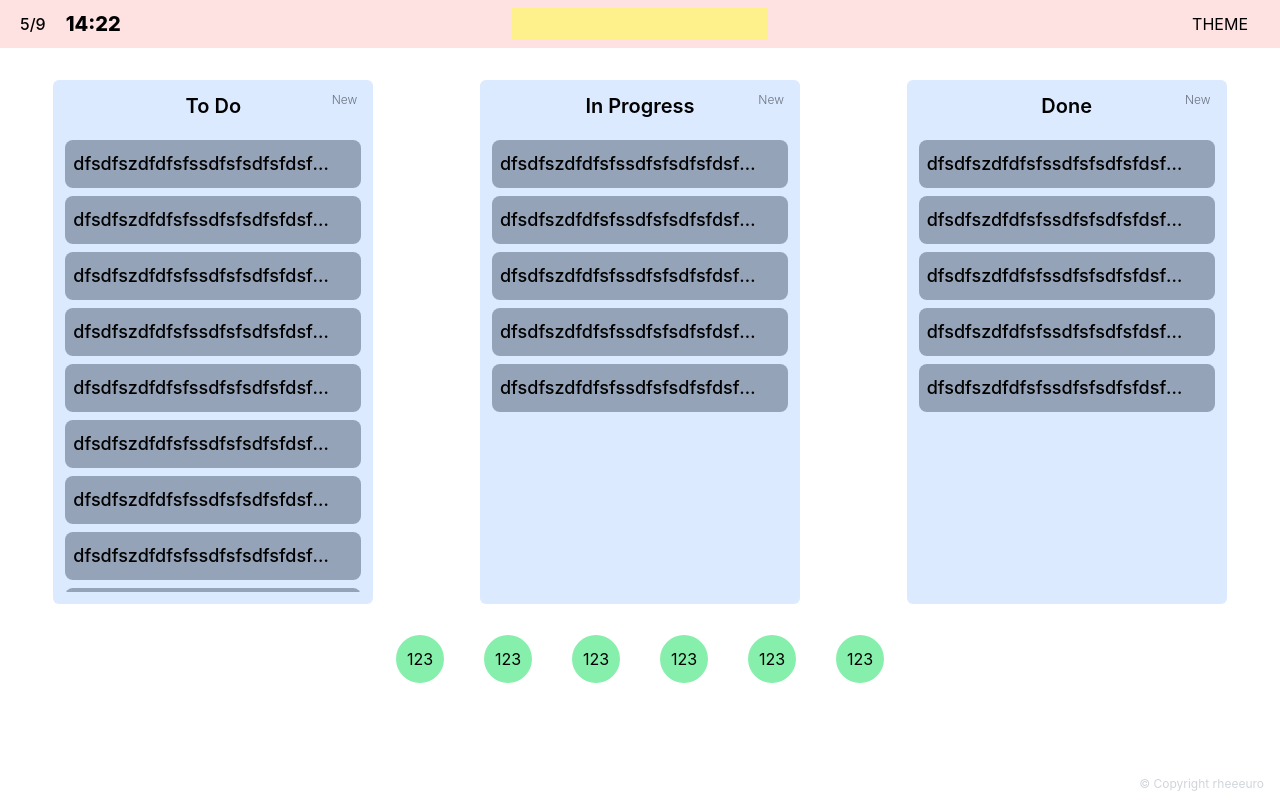
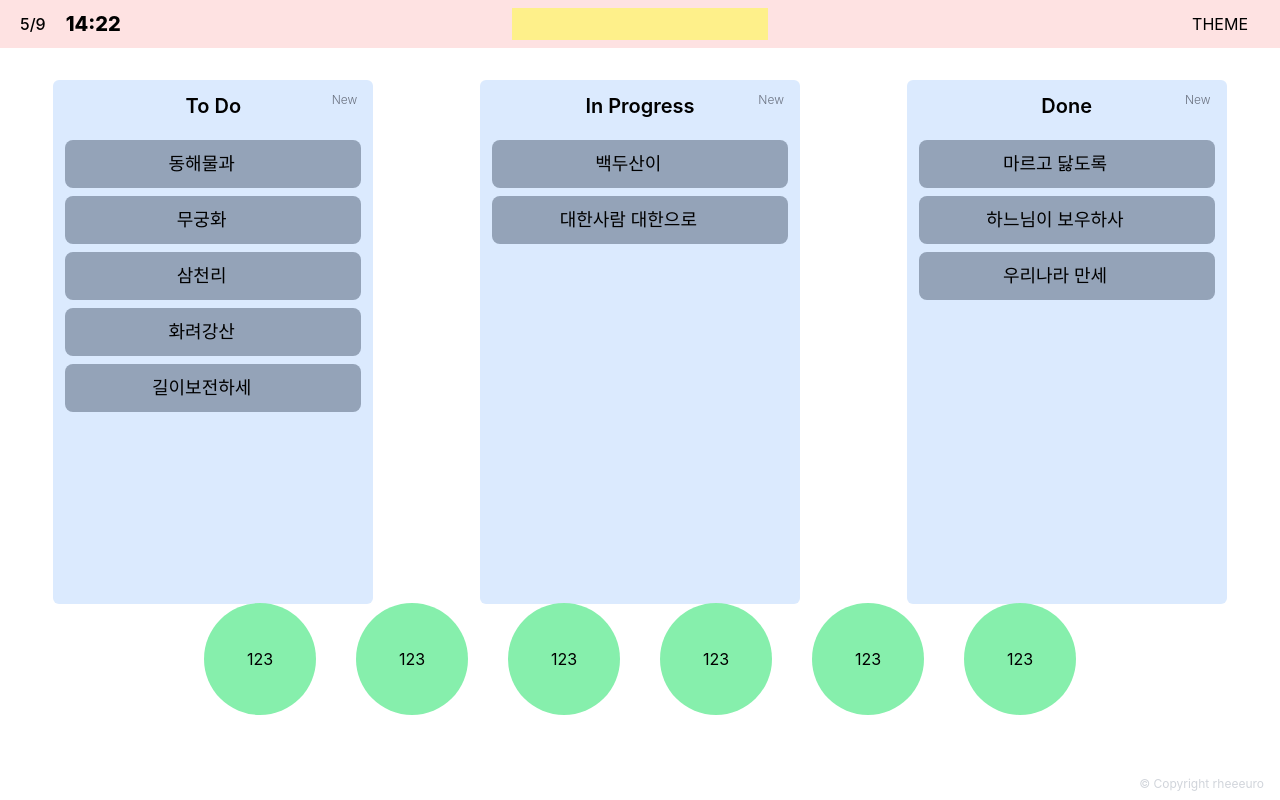
Before and after one commit to rheeeuro/homepage, a React (Create React App) app: page / in a window 1280 px wide. Built offline with nearby package versions, Linux system fonts and the light colour scheme.

Commit message:
draggable

```diff
--- a/package.json
+++ b/package.json
@@ -12,6 +12,8 @@
     "@types/react-dom": "^18.2.4",
     "react": "^18.2.0",
     "react-color": "^2.19.3",
+    "react-dnd": "^16.0.1",
+    "react-dnd-html5-backend": "^16.0.1",
     "react-dom": "^18.2.0",
     "react-scripts": "5.0.1",
     "tailwind-styled-components": "^2.2.0",
--- a/src/App.tsx
+++ b/src/App.tsx
@@ -1,4 +1,6 @@
 import tw from "tailwind-styled-components";
+import { DndProvider } from "react-dnd";
+import { HTML5Backend } from "react-dnd-html5-backend";
 import "./App.css";
 import Bookmark from "./components/Bookmark";
 import Footer from "./components/Footer";
@@ -24,10 +26,12 @@ function App() {
   return (
     <Container>
       <Header />
-      <Content>
-        <ToDo />
-        <Bookmark />
-      </Content>
+      <DndProvider backend={HTML5Backend}>
+        <Content>
+          <ToDo />
+          <Bookmark />
+        </Content>
+      </DndProvider>
       <Footer />
     </Container>
   );
--- a/src/components/BookmarkItem.tsx
+++ b/src/components/BookmarkItem.tsx
@@ -1,19 +1,28 @@
 import tw from "tailwind-styled-components";
 
 const Container = tw.div`
-w-12
-h-12
+w-28
+h-28
 m-5
 flex
 flex-row
 justify-center
 items-center
 rounded-full
+relative
 bg-green-300
 `;
 
+const Title = tw.h1`
+absolute
+`;
+
 export function BookmarkItem() {
-  return <Container>123</Container>;
+  return (
+    <Container>
+      <Title>123</Title>
+    </Container>
+  );
 }
 
 export default BookmarkItem;
--- a/src/components/ToDo.tsx
+++ b/src/components/ToDo.tsx
@@ -1,6 +1,7 @@
 import tw from "tailwind-styled-components";
 import ToDoColumn from "./ToDoColumn";
 import ToDoItem from "./ToDoItem";
+import { useState } from "react";
 
 const Container = tw.div`
 pt-8
@@ -11,38 +12,44 @@ flex-row
 justify-around
 `;
 
+const TODO_COLUMN = ["To Do", "In Progress", "Done"];
+
+export interface ToDoItem {
+  column: string;
+  text: string;
+}
+
 export function ToDo() {
+  const [toDoItems, setToDoItems] = useState<ToDoItem[]>([
+    { column: "To Do", text: "동해물과" },
+    { column: "In Progress", text: "백두산이" },
+    { column: "Done", text: "마르고 닳도록" },
+    { column: "Done", text: "하느님이 보우하사" },
+    { column: "Done", text: "우리나라 만세" },
+    { column: "To Do", text: "무궁화" },
+    { column: "To Do", text: "삼천리" },
+    { column: "To Do", text: "화려강산" },
+    { column: "In Progress", text: "대한사람 대한으로" },
+    { column: "To Do", text: "길이보전하세" },
+  ]);
+
   return (
     <Container>
-      <ToDoColumn title={"To Do"}>
-        <ToDoItem />
-        <ToDoItem />
-        <ToDoItem />
-        <ToDoItem />
-        <ToDoItem />
-        <ToDoItem />
-        <ToDoItem />
-        <ToDoItem />
-        <ToDoItem />
-        <ToDoItem />
-        <ToDoItem />
-        <ToDoItem />
-        <ToDoItem />
-      </ToDoColumn>
-      <ToDoColumn title={"In Progress"}>
-        <ToDoItem />
-        <ToDoItem />
-        <ToDoItem />
-        <ToDoItem />
-        <ToDoItem />
-      </ToDoColumn>
-      <ToDoColumn title={"Done"}>
-        <ToDoItem />
-        <ToDoItem />
-        <ToDoItem />
-        <ToDoItem />
-        <ToDoItem />
-      </ToDoColumn>
+      {TODO_COLUMN.map((title, index) => {
+        return (
+          <ToDoColumn
+            title={title}
+            setToDoItems={setToDoItems}
+            toDoItems={toDoItems}
+          >
+            {toDoItems
+              .filter((item) => item.column === title)
+              .map((item, index) => (
+                <ToDoItem text={item.text} type={"todo"} />
+              ))}
+          </ToDoColumn>
+        );
+      })}
     </Container>
   );
 }
--- a/src/components/ToDoColumn.tsx
+++ b/src/components/ToDoColumn.tsx
@@ -1,5 +1,7 @@
 import { ReactNode } from "react";
+import { useDrop } from "react-dnd";
 import tw from "tailwind-styled-components";
+import { ToDoItem } from "./ToDo";
 
 const Container = tw.div`
 w-1/4
@@ -43,17 +45,51 @@ hover:text-gray-700
 
 interface ToDoColumnProps {
   title: string;
+  setToDoItems: React.Dispatch<React.SetStateAction<ToDoItem[]>>;
+  toDoItems: ToDoItem[];
   children: ReactNode;
 }
 
-export function ToDoColumn({ title, children }: ToDoColumnProps) {
+interface DropProps {
+  text: string;
+}
+
+export function ToDoColumn({
+  title,
+  setToDoItems,
+  toDoItems,
+  children,
+}: ToDoColumnProps) {
+  const [{ isOver }, drop] = useDrop(
+    () => ({
+      accept: "todo",
+      drop: (a: DropProps) => {
+        console.log(a.text, title);
+        moveToDo(a.text, title);
+      },
+      collect: (monitor) => ({
+        isOver: !!monitor.isOver(),
+      }),
+    }),
+    [title]
+  );
+
+  const moveToDo = (text: string, dest: string) => {
+    setToDoItems((prev) => [
+      ...prev.filter((item) => item.text !== text),
+      { text: text, column: dest },
+    ]);
+  };
+
   return (
-    <Container>
+    <Container ref={drop}>
       <TitleContainer>
         <Title>{title}</Title>
         <NewButton>New</NewButton>
       </TitleContainer>
-      <Items>{children}</Items>
+      <Items style={isOver ? { backgroundColor: "rgba(0, 0, 0, 0.1)" } : {}}>
+        {children}
+      </Items>
     </Container>
   );
 }
--- a/src/components/ToDoItem.tsx
+++ b/src/components/ToDoItem.tsx
@@ -1,4 +1,6 @@
-import { useState } from "react";
+import { useState, memo } from "react";
+import type { FC } from "react";
+import { useDrag } from "react-dnd";
 import tw from "tailwind-styled-components";
 
 const Container = tw.div`
@@ -27,11 +29,31 @@ const DeleteButton = tw.button`
 text-xs
 `;
 
-export function ToDoItem() {
+interface ToDoItemProps {
+  text: string;
+  type: string;
+}
+
+export const ToDoItem: FC<ToDoItemProps> = memo(function ToDoItem({
+  text,
+  type,
+}) {
   const [hover, setHover] = useState<boolean>(false);
+  const [{ isDragging }, drag] = useDrag(
+    () => ({
+      type,
+      item: { text },
+      collect: (monitor) => ({
+        isDragging: !!monitor.isDragging(),
+      }),
+    }),
+    [text, type]
+  );
 
   return (
     <Container
+      ref={drag}
+      style={{ opacity: isDragging ? 0.5 : 1 }}
       onMouseEnter={() => {
         setHover(true);
       }}
@@ -39,12 +61,12 @@ export function ToDoItem() {
         setHover(false);
       }}
     >
-      <ToDoText>dfsdfszdfdfsfssdfsfsdfsfdsfasdasdasdadasdadsdfs</ToDoText>
+      <ToDoText>{text}</ToDoText>
       <DeleteButton style={hover ? { display: "block" } : { display: "none" }}>
         ❌
       </DeleteButton>
     </Container>
   );
-}
+});
 
 export default ToDoItem;
```
Also changed, not shown: 1 other file (tests, documents, lock files or other folders).
